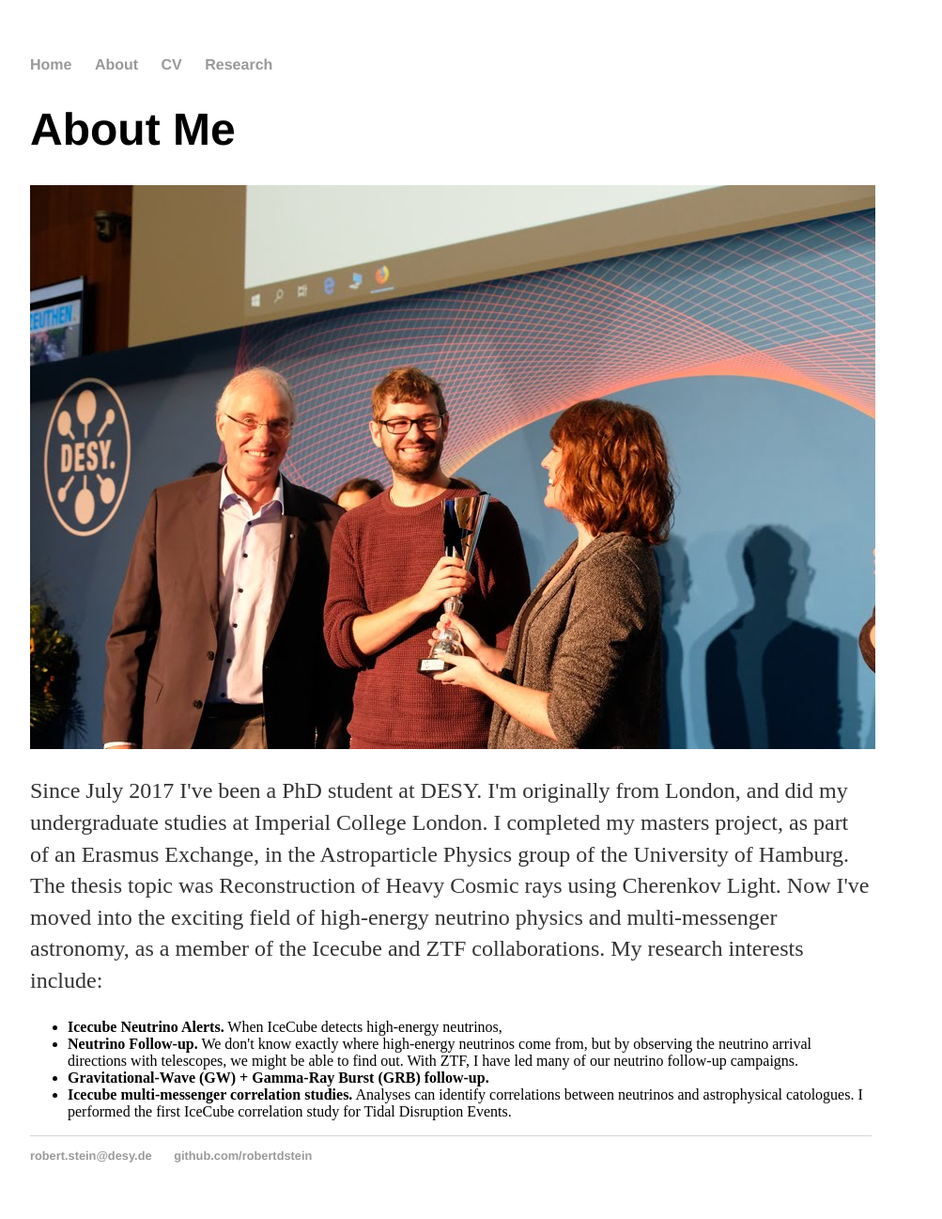
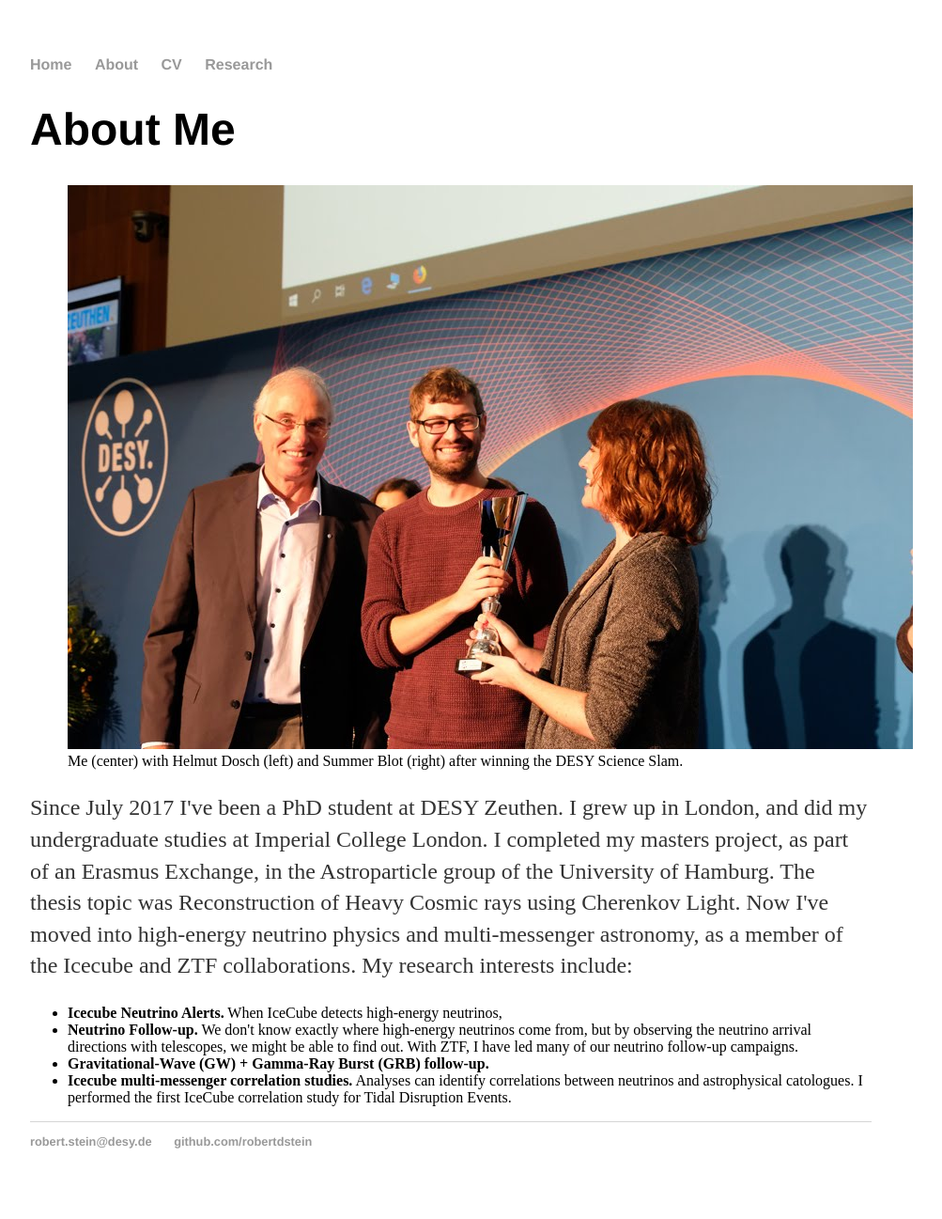
Before and after one commit to robertdstein/robertdstein.github.io, a Jekyll site: the page built from about.html, in a window 1280 px wide. Shown: the whole page at 94% size, without its empty margins (160-1163 px from the left). Built offline with Jekyll 4.4.1, drawn with Linux system fonts in a browser that asks for light colours.

Commit message:
imageify

```diff
--- a/about.html
+++ b/about.html
@@ -4,11 +4,14 @@ title: Robert Stein
 ---
 <div class="blurb">
 	<h1>About Me</h1>
-	<img src="/images/ScienceSlam.jpg" alt="DESY Science Slam">
-	<p>Since July 2017 I've been a PhD student at DESY.
-		I'm originally from London, and did my undergraduate studies at Imperial College London.
-		I completed my masters project, as part of an Erasmus Exchange, in the Astroparticle Physics group of the University of Hamburg. The thesis topic was Reconstruction of Heavy Cosmic rays using Cherenkov Light.
-		Now I've moved into the exciting field of high-energy neutrino physics and multi-messenger astronomy, as a member of the Icecube and ZTF collaborations.
+	<figure>
+		<img src="/images/ScienceSlam.jpg" alt="DESY Science Slam" style="float:center;">
+		<figcaption>Me (center) with Helmut Dosch (left) and Summer Blot (right) after winning the DESY Science Slam. </figcaption>
+	</figure>
+	<p>Since July 2017 I've been a PhD student at DESY Zeuthen.
+		I grew up in London, and did my undergraduate studies at Imperial College London.
+		I completed my masters project, as part of an Erasmus Exchange, in the Astroparticle group of the University of Hamburg. The thesis topic was Reconstruction of Heavy Cosmic rays using Cherenkov Light.
+		Now I've moved into high-energy neutrino physics and multi-messenger astronomy, as a member of the Icecube and ZTF collaborations.
 
 		My research interests include:
 
```
